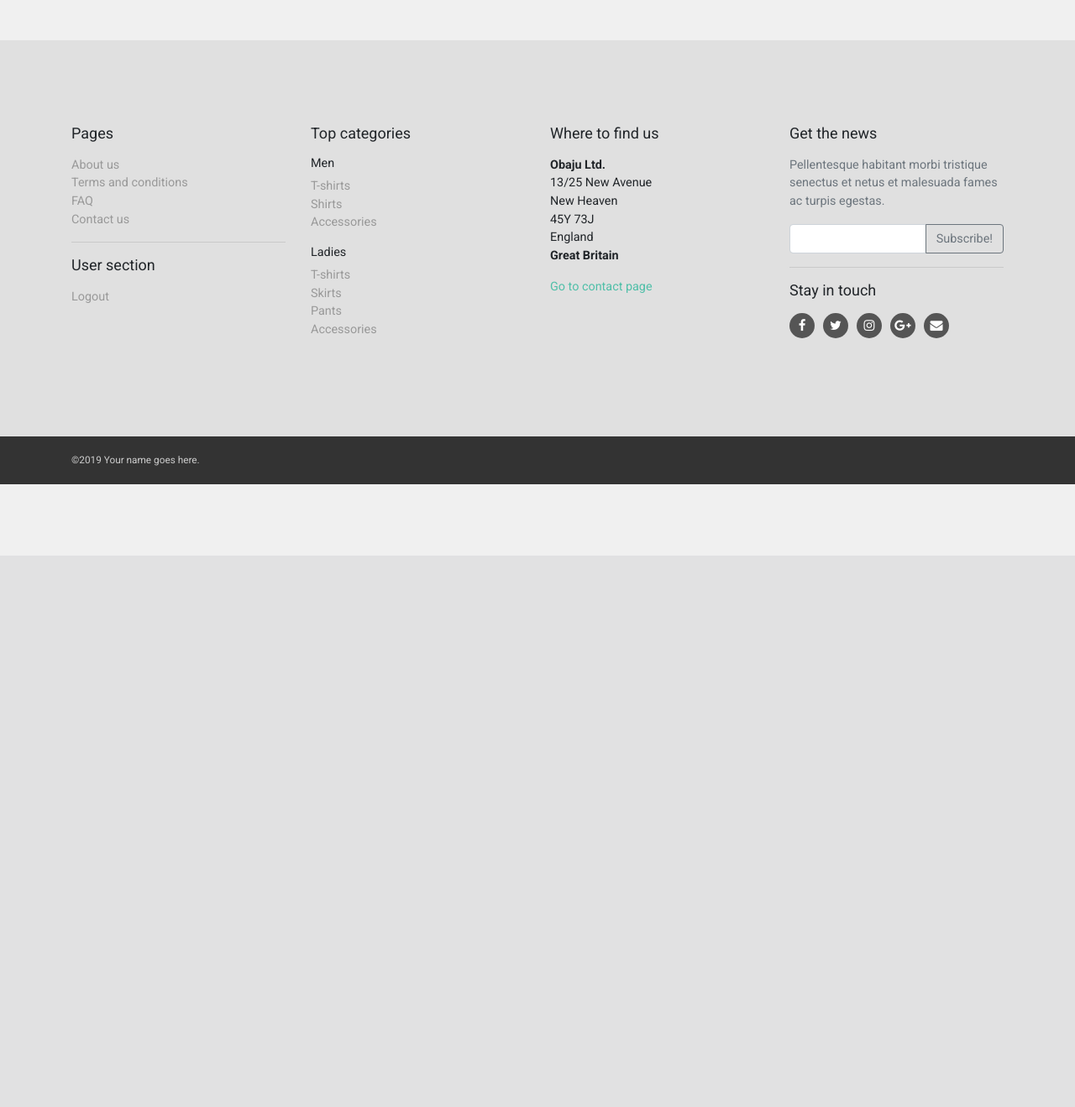
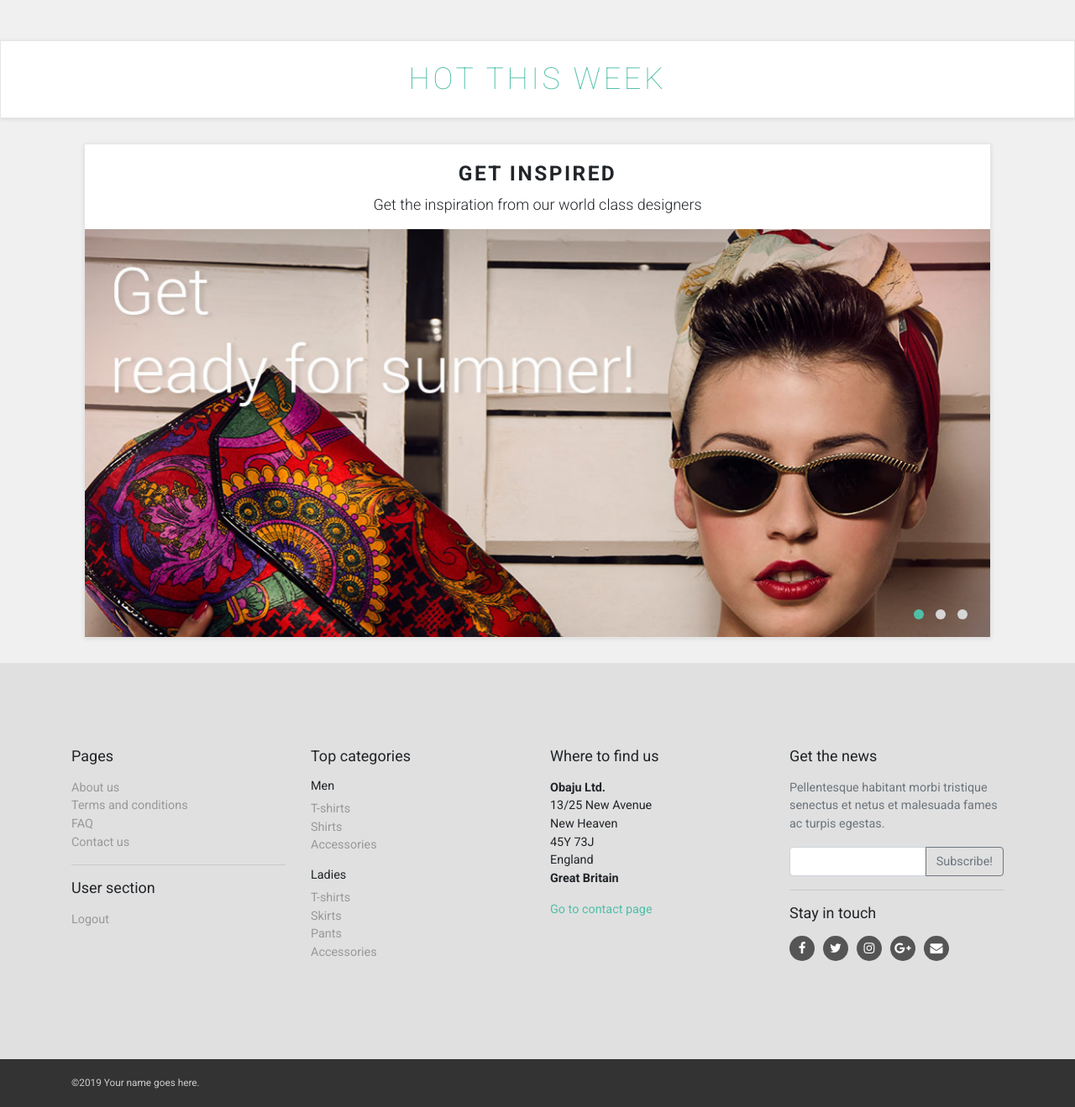
Before and after one commit to ekaru04/online-website-ecommerce, a PHP site: page /sepatu.php in a window 1280 px wide. Shown: the part 138-1457 px from the top of the page at 84% size. Before the commit the page ends 800 px from the top, so only its background shows below. Run offline with PHP 8.4, Linux system fonts and the light colour scheme; data comes from the database, SQL or seed files in the repository; data that the repository does not hold is empty.

Commit message:
Shinta Mauliantika

```diff
--- a/antar_jemput.php
+++ b/antar_jemput.php
@@ -32,6 +32,7 @@
       *** TOPBAR ***
       _________________________________________________________
       -->
+      <!-- untuk membuat navbar yang berisi nama web, logout, register dan contact -->
       <div id="top">
         <div class="container">
           <div class="row">
--- a/sepatu.php
+++ b/sepatu.php
@@ -97,7 +97,7 @@
 
         _________________________________________________________
         -->
-        <!-- <div id="hot">
+        <div id="hot">
           <div class="box py-4">
             <div class="container">
               <div class="row">
@@ -106,7 +106,7 @@
                 </div>
               </div>
             </div>
-          </div> -->
+          </div>
           <div class="container">
             <div class="row">
             <?php
@@ -132,7 +132,7 @@
                     </p>
                   </div>
                   <!-- /.text-->
-                  <!-- <div class="ribbon sale">
+                  <div class="ribbon sale">
                     <div class="theribbon">SALE</div>
                     <div class="ribbon-background"></div>
                   </div> -->
@@ -145,8 +145,8 @@
                   <!-- <div class="ribbon gift">
                     <div class="theribbon">GIFT</div>
                     <div class="ribbon-background"></div>
-                  </div> -->
-                  <!-- /.ribbon-->
+                  </div>
+                   /.ribbon-->
                 </div>
                 <!-- /.product-->
               </div>
@@ -163,7 +163,7 @@
         *** GET INSPIRED ***
         _________________________________________________________
         -->
-        <!-- <div class="container">
+        <div class="container">
           <div class="col-md-12">
             <div class="box slideshow">
               <h3>Get Inspired</h3>
@@ -175,7 +175,7 @@
               </div>
             </div>
           </div>
-        </div> -->
+        </div>
         <!-- *** GET INSPIRED END ***-->
         <!--
         *** BLOG HOMEPAGE ***
```
Also changed, not shown: selimut.php (+6 -6 lines).
